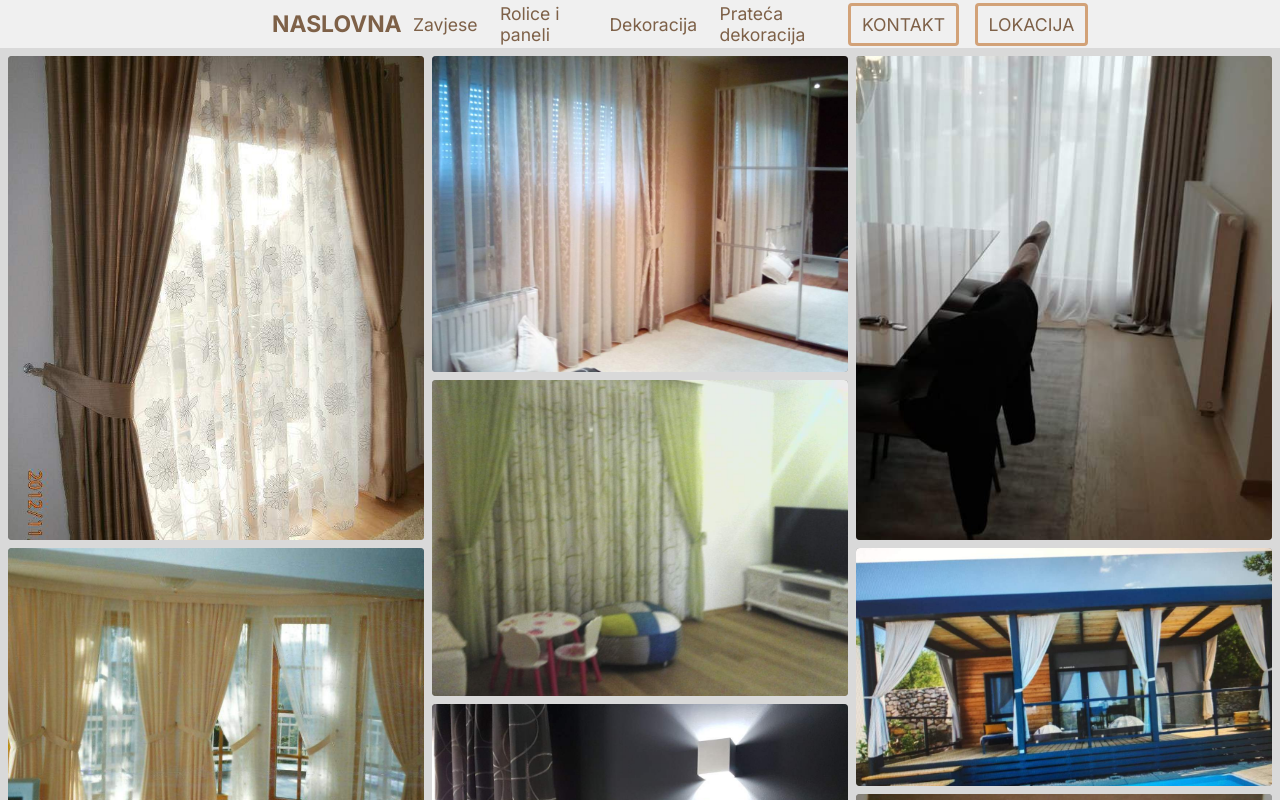
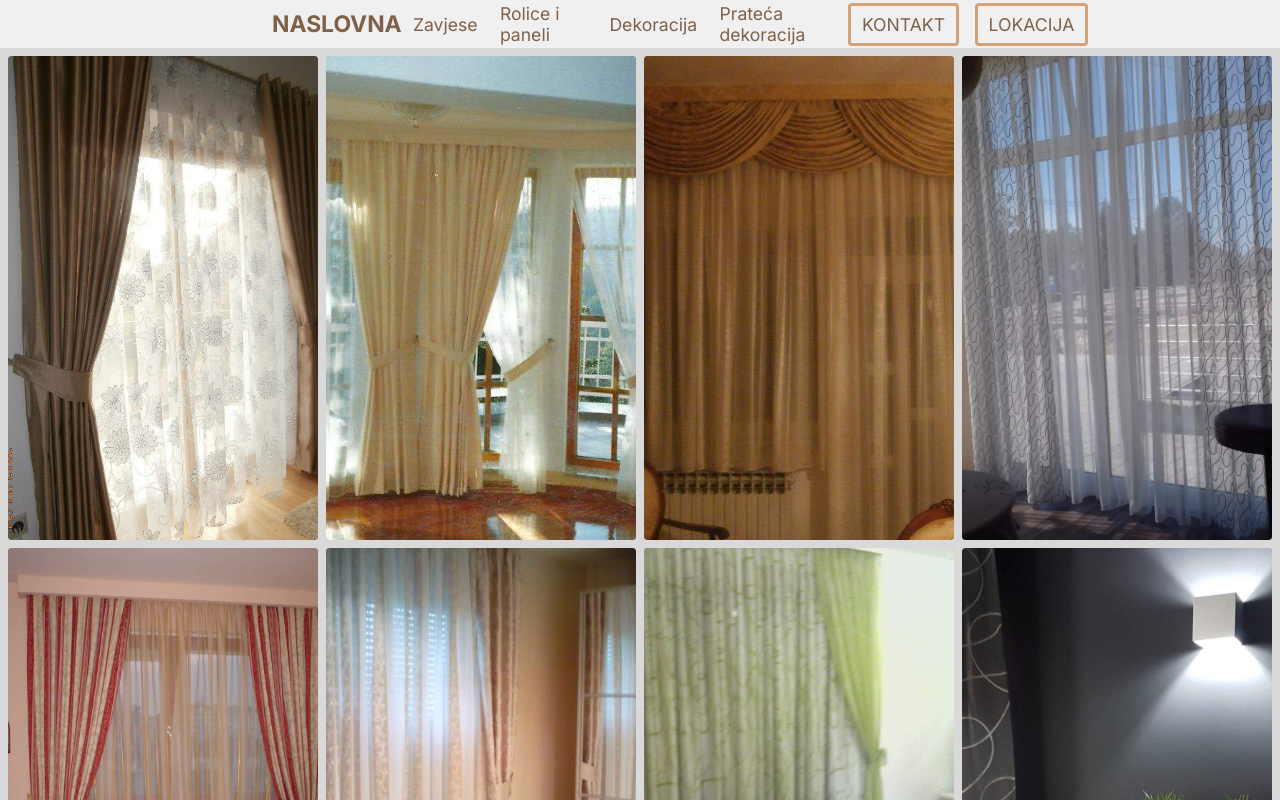
Before and after one commit to romeodombaj/salon-zavjesa-sonja-2024, a Next.js app: page /dekoracija in a window 1280 px wide. Shown: the top 800 px of the page. Built offline with nearby package versions, Linux system fonts and the light colour scheme; a web font is replaced by a local one.

Commit message:
testing client server side rendering

```diff
--- a/app/[portfolioSlug]/page.js
+++ b/app/[portfolioSlug]/page.js
@@ -1,12 +1,23 @@
 import Gallery from "@/components/Portfolio/1_Gallery/Gallery";
 import styles from "./page.module.css";
+import fs from "fs";
+import path from "path";
+
+export const getPostLength = (directory) => {
+  return fs.readdirSync(directory).length;
+};
 
 export default function PortfolioPage({ params }) {
   const slug = params.portfolioSlug;
 
+  const POST_FOLDER_NAME = `images/webImages/${slug}`;
+  const POSTS_DIRECTORY = path.join(process.cwd(), "public", POST_FOLDER_NAME);
+
+  const length = getPostLength(POSTS_DIRECTORY);
+
   return (
     <main className={styles.main}>
-      <Gallery slug={slug} />
+      <Gallery slug={slug} length={length} />
     </main>
   );
 }
--- a/components/Portfolio/1_Gallery/Gallery.js
+++ b/components/Portfolio/1_Gallery/Gallery.js
@@ -1,21 +1,10 @@
+"use client";
+
 import styles from "./Gallery.module.css";
 import GalleryImage from "./GalleryImage";
-import { Fragment } from "react";
-import fs from "fs";
-import path from "path";
-import { Cabin_Sketch } from "next/font/google";
 
-export const getPostLength = (directory) => {
-  return fs.readdirSync(directory).length;
-};
-
-export default function Gallery({ slug }) {
+export default function Gallery({ slug, length }) {
   const isMobile = false;
-
-  const POST_FOLDER_NAME = `images/webImages/${slug}`;
-  const POSTS_DIRECTORY = path.join(process.cwd(), "public", POST_FOLDER_NAME);
-
-  const length = getPostLength(POSTS_DIRECTORY);
 
   const imageList = Array.from(
     { length: length },
@@ -79,6 +68,40 @@ export default function Gallery({ slug }) {
         <div className={styles[`background-title`]}>{slug}</div>
 
         {imageList && (
+          <div className={styles.grid2}>
+            {imageList.length > 0 &&
+              imageList.map((image, i) => {
+                if (i % 3 === 0) {
+                  return (
+                    <GalleryImage
+                      key={i}
+                      image={image}
+                      className={styles[`column3`]}
+                    />
+                  );
+                } else if (i % 2 === 0) {
+                  return (
+                    <GalleryImage
+                      key={i}
+                      image={image}
+                      className={styles[`column2`]}
+                    />
+                  );
+                } else {
+                  return (
+                    <GalleryImage
+                      key={i}
+                      image={image}
+                      className={styles[`column1`]}
+                    />
+                  );
+                }
+              })}
+          </div>
+        )}
+
+        {/*
+        {imageList && (
           <div className={styles.grid}>
             {!isMobile ? (
               <Fragment>
@@ -129,6 +152,7 @@ export default function Gallery({ slug }) {
             )}
           </div>
         )}
+         */}
       </div>
     </>
   );
--- a/components/Portfolio/1_Gallery/Gallery.module.css
+++ b/components/Portfolio/1_Gallery/Gallery.module.css
@@ -29,6 +29,21 @@
   gap: inherit;
 }
 
+/* testing */
+
+.grid2 {
+  position: relative;
+  width: calc(100% - 1rem);
+  display: grid;
+  grid-template-columns: 1fr 1fr 1fr 1fr;
+  margin: auto;
+  position: relative;
+  gap: 0.5rem;
+  grid-template-areas: "column1 column2 column3";
+}
+
+/* end of testing code */
+
 .column1 {
   animation-delay: 1.15s;
 }
@@ -43,7 +58,7 @@
 
 .background-title {
   position: absolute;
-  top: 300px;
+  top: 250px;
   left: 50%;
   transform: translateX(-50%);
   font-size: 4em;
```
